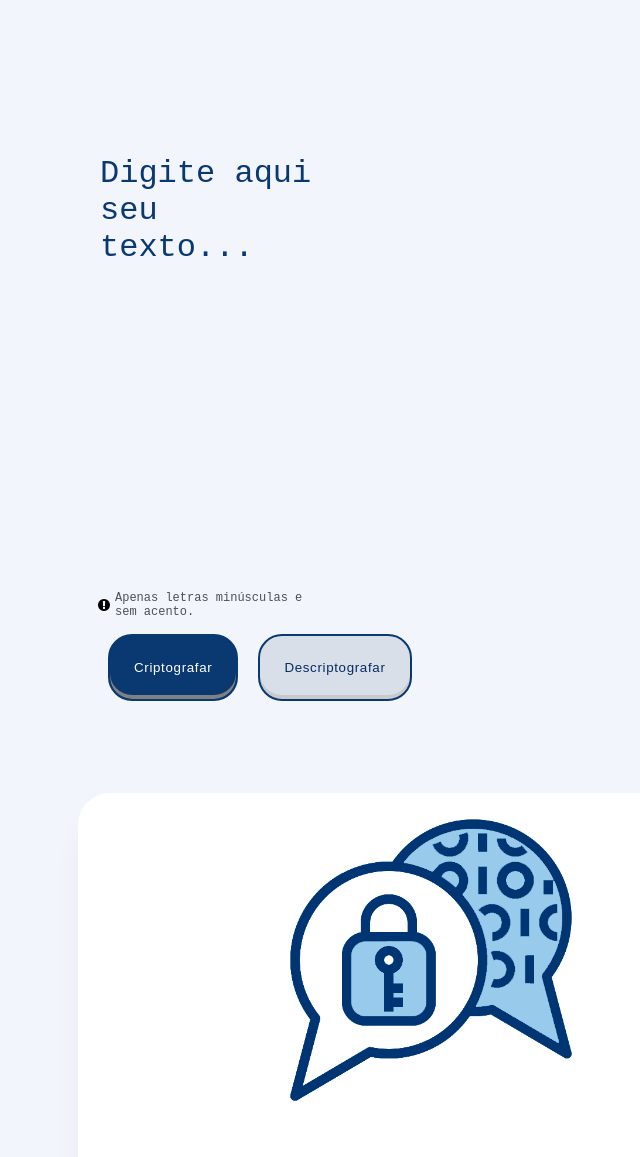
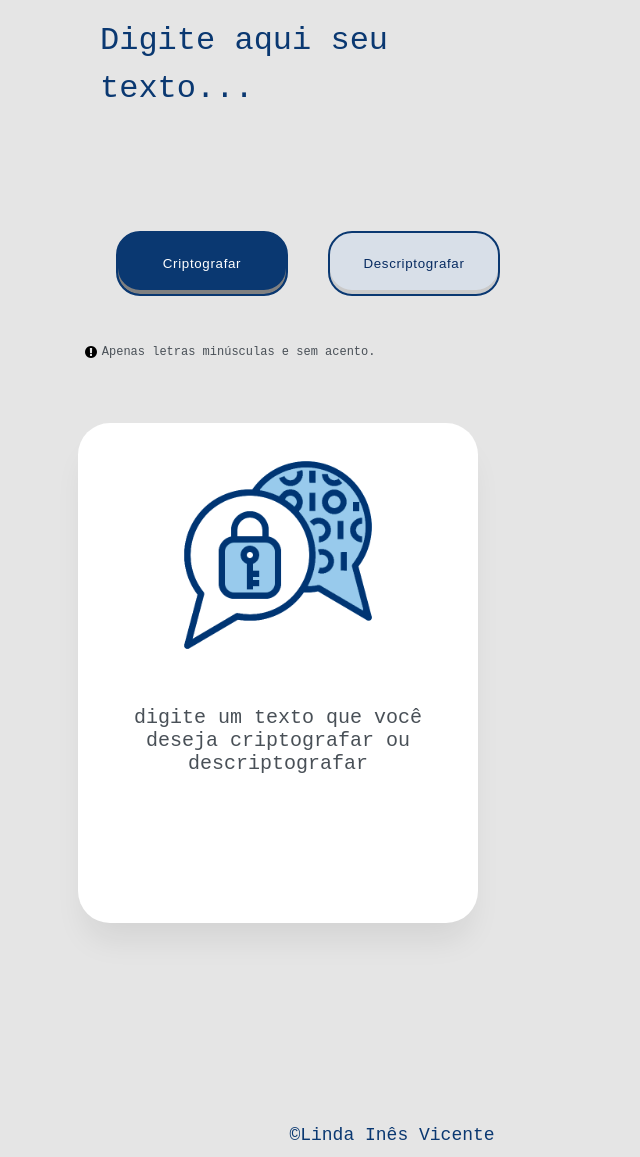
Before and after one commit to lindainesv/decodificadordetexto, a plain HTML site: page index.html in a window 768 px wide. Shown: the part 137-1294 px from the top of the page, without its empty margins (0-640 px from the left). Drawn offline with Linux system fonts and the light colour scheme.

Commit message:
ajuste resolução screen

```diff
--- a/style/style.css
+++ b/style/style.css
@@ -55,8 +55,13 @@ textarea {
 .info {
   display: flex;
   flex-direction: row;
-  margin: 0 0 5px 0;
   align-items: center;
+  padding: 0px;
+  position: absolute;
+  width: auto;
+  height: 18px;
+  left: 13%;
+  top: 651px;
 }
 
 .info p {
@@ -128,6 +133,7 @@ textarea {
   color: white;
   filter: drop-shadow(2px 4px 2px #00000025);
 }
+
 .botaocriptador:active {
   box-shadow: none;
 }
@@ -197,8 +203,8 @@ textarea {
 }
 
 .icone {
-  width: 300px;
-  height: 300px;
+  width: 200px;
+  height: 200px;
 }
 
 .imagem {
@@ -230,7 +236,7 @@ textarea {
   color: #0a3871;
   height: 3.5rem;
   width: 100%;
-  bottom: 0px;
+  bottom: -70px;
 }
 
 .rodape a {
@@ -249,78 +255,115 @@ h3 {
   font-size: 18px;
 }
 
-/* RESOLUÇÕES  */
-/*Tablet*/
-@media (max-width: 768px) {
+
+
+
+
+
+
+/*Celular*/
+@media only screen and (min-width: 481px) and (max-width: 1023px) {
   body {
     flex-direction: column;
-    background: #f3f5fc;
+    background: #e5e5e5;
   }
+
+  textarea {
+    color: #0a3871;
+    font-size: 3px;
+    border: none;
+    background-color: transparent;
+    width: 300px;
+    font-size: 300px;
+    color: #0a3871;
+    resize: none;
+  }
+
+  #txt-in {
+    position: absolute;
+    width: 343px;
+    height: 480px;
+    top: 152px;
+    font-style: normal;
+    font-weight: 400;
+    font-size: 32px;
+    line-height: 150%;
+    color: #0a3871;
+  }
+  #txt-in::placeholder {
+    font-size: 32px;
+  }
+
+  .logo {
+    position: absolute;
+    width: 375px;
+    height: 96px;
+    left: 40px;
+  }
+
+
   #txt-out {
+    background-color: #fff;
+    margin: 3px 2px 1px 2px;
+    color: #0a3871;
+    font-size: 32px;
+    text-align: center;
+    color: #495057;
+    text-transform: lowercase;
+  }
+
+  #txt-out::placeholder {
+    color: #0a3871;
     font-size: 20px;
     text-align: center;
-    height: 20vh;
+    color: #495057;
   }
-  #txt-out::placeholder {
-    font-size: 20px;
-    text-align: center;
+
+ #decodificar {
+    display: flex;
+    flex-direction: column;
+    align-items: center;
+    padding: 32px;
+    gap: 3px;
+    position: absolute;
+    width: 400px;
+    height: 500px;
+    top: 550px;
+    background: #ffffff;
+    box-shadow: 0px 24px 32px -8px rgba(0, 0, 0, 0.08);
+    border-radius: 32px;
   }
-  #decodificar {
-    width: 92vw;
-    height: 92vw;
-    margin-bottom: 15px;
+
+  .info {
+    left: 5.3rem;
+    top: 30rem
   }
+
   .imagem {
-    width: 100%;
+    width: 33px;
+    height: 30px;
   }
-  .logo {
-    margin: 40px 0 80px 30px;
+
+  .botoes {
+    display: flex;
+    flex-direction: row ;
+    align-items: flex-start;
+    padding: 10px;
+    gap: 24px;
+    position: absolute;
+    width: 400px;
+    height: 1px;
+    top: 350px;
   }
-  .logo:hover {
-    margin: 30px 0 0 20px;
-    animation: expandir 1s;
+
+  .botaocriptador,.botaodescriptador{
+    width: 300px;
+    height: 65px;
+    margin: 0.5rem;
   }
-  .rodape {
-    position: relative;
-    text-align: center;
-    bottom: 0;
-  }
+
+.rodape{
+bottom: -500px;
 }
 
-/*Celular*/
-@media (max-width: 375px) {
-  body {
-    flex-direction: column;
-    background: #f3f5fc;
-  }
-  #txt-area2 {
-    font-size: 16px;
-    height: 100px;
-    margin: 0 0 15px;
-  }
-  #txt-area2::placeholder {
-    font-size: 18px;
-  }
-  #decodificar {
-    margin: 30px 53px 20px;
-    padding: 0;
-    margin-bottom: 15px;
-  }
-  .imagem {
-    width: 50%;
-    margin: -40px;
-  }
-  .logo {
-    margin: 30px 0 90px 0;
-  }
-  .logo:hover {
-    margin: 30px 0 0 20px;
-    animation: expandir 1s;
-  }
-  .rodape {
-    text-align: center;
-    flex-direction: column;
-    justify-content: space-between;
-    align-items: flex-end;
-  }
 }
```
